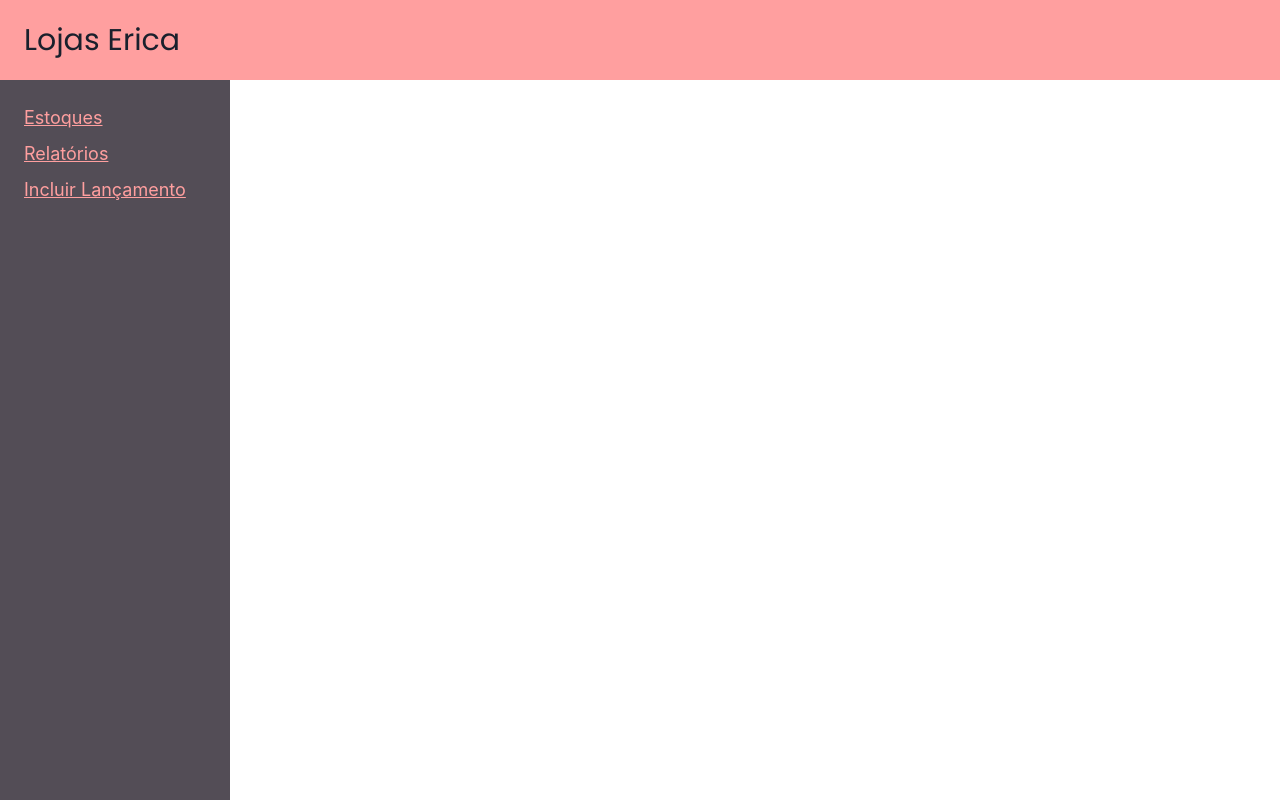
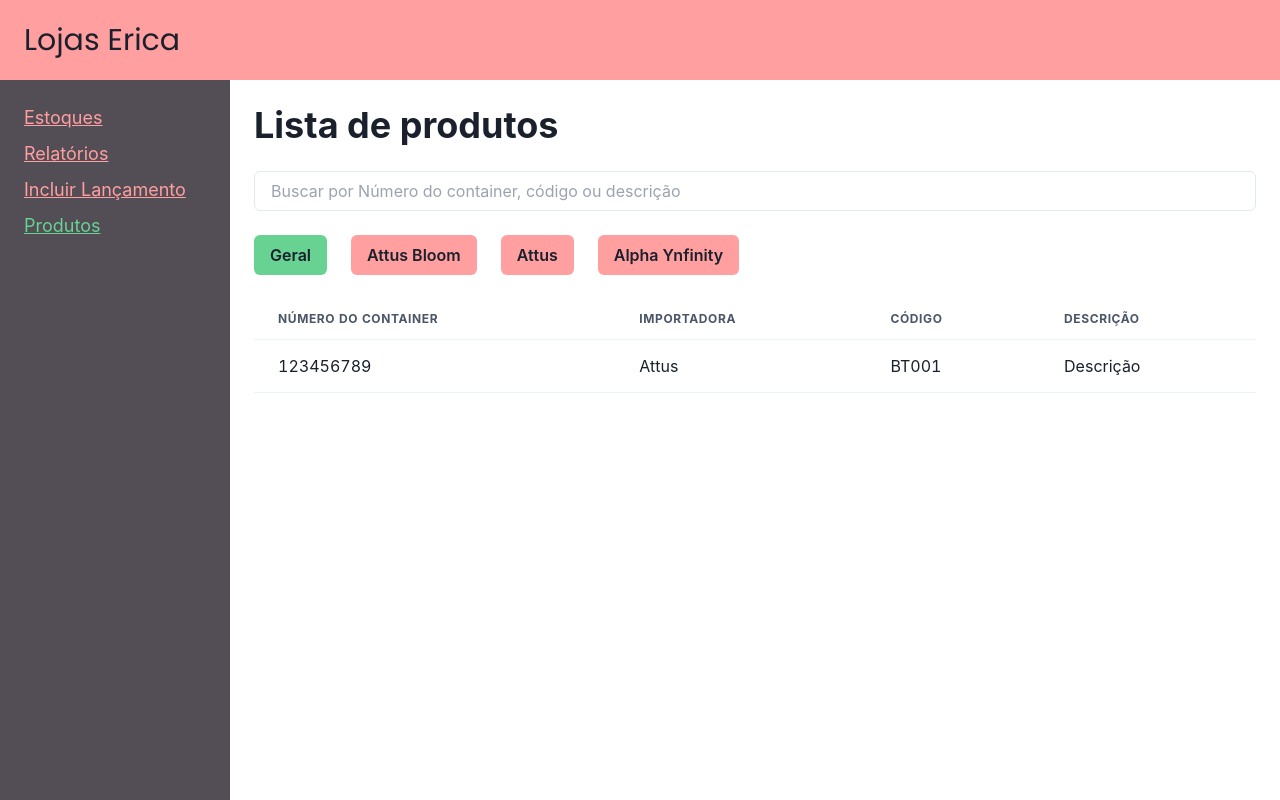
Before and after one commit to JeffersonAlves7/erica-webapp, a React (Vite) app in the folder frontend/: page /produtos in a window 1280 px wide. Built offline with nearby package versions, Linux system fonts and the light colour scheme.

Commit message:
feat(product): create products list page feat(product): add product page in aside navbar style: format main.tsx with prettier

```diff
--- a/frontend/src/App.tsx
+++ b/frontend/src/App.tsx
@@ -5,6 +5,7 @@ import { Template } from "./components/template";
 import { Relatorio } from "./pages/relatorio";
 import { IncluirLancamento } from "./pages/incluirLancamento";
 import { Conferencias } from "./pages/conferencias";
+import { Produtos } from "./pages/produtos";
 
 function App() {
   return (
@@ -16,6 +17,7 @@ function App() {
           <Route path="/relatorios" element={<Relatorio/>} />
           <Route path="/incluir-lancamento" element={<IncluirLancamento/>} />
           <Route path="/incluir-lancamento/conferencias" element={<Conferencias/>} />
+          <Route path="/produtos" element={<Produtos/>} />
         </Routes>
       </Template>
     </BrowserRouter>
--- a/frontend/src/components/template.tsx
+++ b/frontend/src/components/template.tsx
@@ -4,18 +4,22 @@ import { Link, useLocation } from "react-router-dom";
 
 const NavLinks = [
   {
-    title: 'Estoques',
-    to: '/home'
+    title: "Estoques",
+    to: "/home"
   },
   {
-    title: 'Relatórios',
-    to: '/relatorios'
+    title: "Relatórios",
+    to: "/relatorios"
   },
   {
-    title: 'Incluir Lançamento',
-    to: '/incluir-lancamento'
+    title: "Incluir Lançamento",
+    to: "/incluir-lancamento"
   },
-]
+  {
+    title: "Produtos",
+    to: "/produtos"
+  }
+];
 
 export function Template(props: PropsWithChildren) {
   // verifying if the user is authenticated
@@ -43,7 +47,11 @@ export function Template(props: PropsWithChildren) {
       >
         <Stack className="h-full" justify={"center"}>
           <Link to={"/home"}>
-            <Heading fontWeight={"normal"} size={'lg'} fontFamily="'Poppins', sans-serif">
+            <Heading
+              fontWeight={"normal"}
+              size={"lg"}
+              fontFamily="'Poppins', sans-serif"
+            >
               Lojas Erica
             </Heading>
           </Link>
@@ -61,7 +69,7 @@ export function Template(props: PropsWithChildren) {
                 className={`${
                   location.pathname.includes(link.to)
                     ? "text-[#68D293]" // is in link's pathname
-                    : "text-[#FF9F9F] hover:opacity-70"  // isn't in link's pathname
+                    : "text-[#FF9F9F] hover:opacity-70" // isn't in link's pathname
                 } text-lg underline`}
               >
                 {link.title}
--- a/frontend/src/main.tsx
+++ b/frontend/src/main.tsx
@@ -1,22 +1,22 @@
-import React from 'react'
-import ReactDOM from 'react-dom/client'
-import App from './App.tsx'
-import './global.css'
-import { ChakraProvider, extendTheme } from '@chakra-ui/react'
+import React from "react";
+import ReactDOM from "react-dom/client";
+import App from "./App.tsx";
+import "./global.css";
+import { ChakraProvider, extendTheme } from "@chakra-ui/react";
 
 const theme = extendTheme({
-  colors : {
+  colors: {
     erica: {
-        "green": '#68D293',
-        "pink": '#FF9F9F'
+      green: "#68D293",
+      pink: "#FF9F9F"
     }
   }
-})
+});
 
-ReactDOM.createRoot(document.getElementById('root')!).render(
+ReactDOM.createRoot(document.getElementById("root")!).render(
   <React.StrictMode>
     <ChakraProvider theme={theme}>
       <App />
     </ChakraProvider>
-  </React.StrictMode>,
-)
+  </React.StrictMode>
+);
--- /dev/null
+++ b/frontend/src/pages/produtos.tsx
@@ -0,0 +1,81 @@
+import { ButtonSelector } from "@/components/buttonSelector";
+import {
+  Box,
+  Heading,
+  Input,
+  Table,
+  Tbody,
+  Td,
+  Th,
+  Thead,
+  Tr
+} from "@chakra-ui/react";
+import { useEffect, useState } from "react";
+
+interface Product {
+  id: number;
+  containerNumber: string;
+  importadora: string;
+  codigo: string;
+  descricao: string;
+}
+
+const productsExample: Product[] = [{
+  id: 1,
+  containerNumber: "123456789",
+  importadora: "Attus",
+  codigo: "BT001",
+  descricao: "Descrição"
+}]
+
+
+
+export function Produtos() {
+  const [products, setProducts] = useState<Product[]>([]);
+  const importers = ["Geral", "Attus Bloom", "Attus", "Alpha Ynfinity"]
+
+  useEffect(() => {
+    setProducts(productsExample);
+  }, [])
+
+  function handleChangeImporter(index: number){
+    console.log(importers[index])
+  }
+
+  return (
+    <Box>
+      <Heading mb={6}>Lista de produtos</Heading>
+      <Input
+        mb={6}
+        placeholder="Buscar por Número do container, código ou descrição"
+      />
+      <Box mb={6}>
+        <ButtonSelector
+          keyPrefix="lista-produtos"
+          titles={importers}
+          onClick={handleChangeImporter}
+        />
+      </Box>
+      <Table>
+        <Thead>
+          <Tr>
+            <Th>Número do container</Th>
+            <Th>Importadora</Th>
+            <Th>Código</Th>
+            <Th>Descrição</Th>
+          </Tr>
+        </Thead>
+        <Tbody>
+          {products.map((product, index) => (
+            <Tr key={"product-" + index}>
+              <Td>{product.containerNumber}</Td>
+              <Td>{product.importadora}</Td>
+              <Td>{product.codigo}</Td>
+              <Td>{product.descricao}</Td>
+            </Tr>
+          ))}
+        </Tbody>
+      </Table>
+    </Box>
+  );
+}
```
Lines whose indentation alone changed are shown as unchanged.
